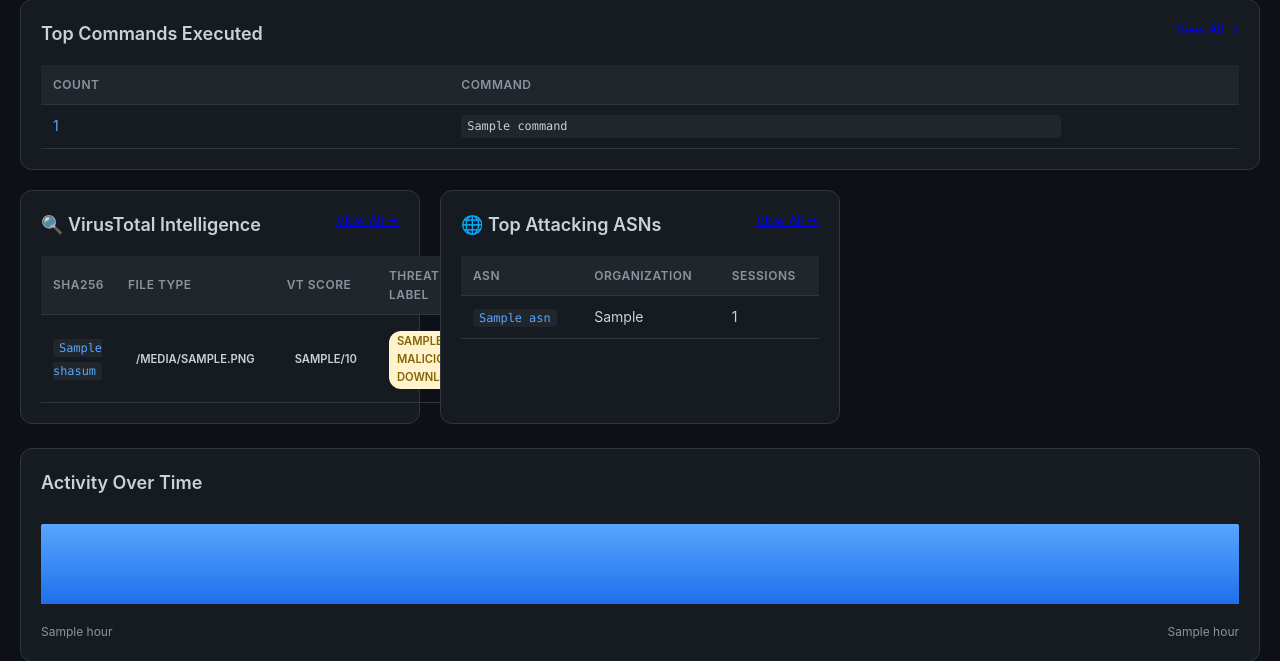
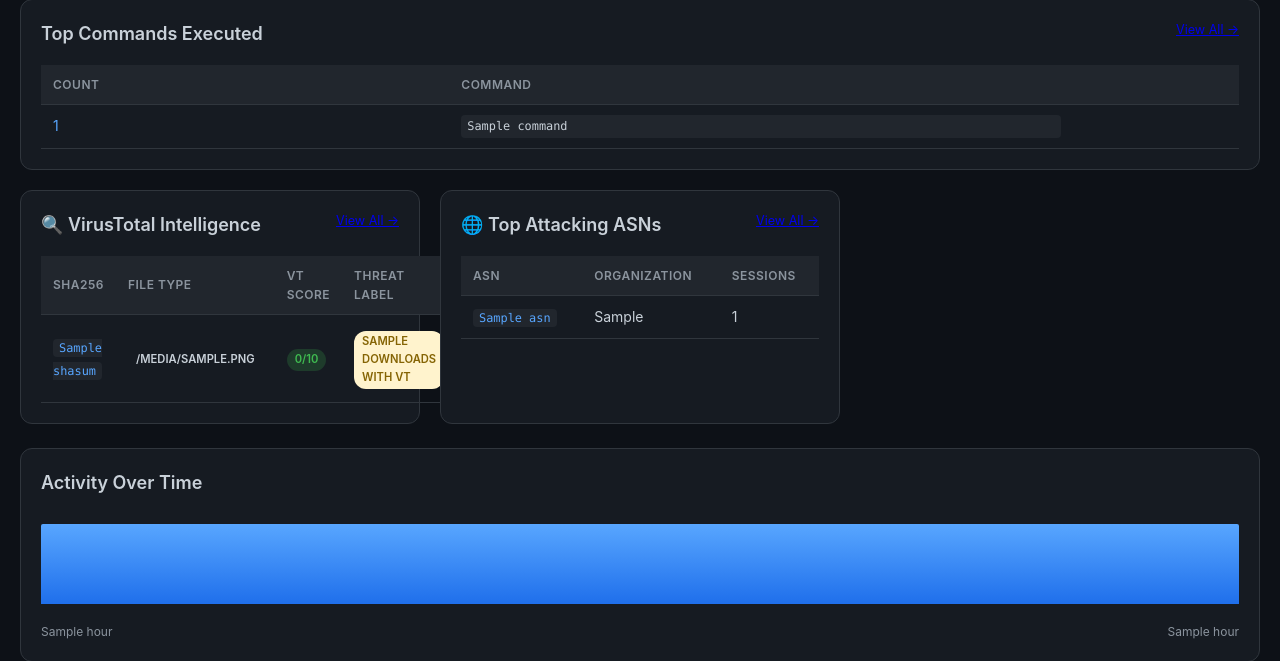
Before and after one commit to reuteras/cowrie-deploy-toolkit, a Flask app: template web/templates/index.html in a window 1280 px wide. Shown: the part 1309-1970 px from the top of the page. Run offline with Flask 3, Linux system fonts and the light colour scheme; the template is opened without the code that fills it: most values are stand-ins (such as "Sample title", 1, 10 or a date in 2020); a database or web service that is not in the repository returns one stand-in record (values such as "Sample title"); data that the repository does not hold is empty; parts of the project's set-up code (start-up, migrations or seed data) failed here and were passed over.

Commit message:
Fix VirusTotal information on front page

```diff
--- a/web/app.py
+++ b/web/app.py
@@ -720,6 +720,9 @@ class SessionParser:
                 elif cache_db:
                     vt_data = cache_db.get_vt_result(shasum)
 
+                # Always add files to scanned list, even without VT data
+                all_scanned_files[shasum] = dl
+
                 if vt_data:
                     vt_total_scanned += 1
                     detections = vt_data.get("detections", 0)
@@ -734,9 +737,6 @@ class SessionParser:
                     vt_total_detections += detections
                     vt_total_engines += total_eng
 
-                    # Track all scanned files (including clean files with 0 detections)
-                    all_scanned_files[shasum] = dl
-
                     if detections > 0:
                         vt_total_malicious += 1
 
@@ -744,6 +744,12 @@ class SessionParser:
                         threat_label = vt_data.get("threat_label", "")
                         if threat_label:
                             vt_threat_families.add(threat_label)
+                else:
+                    # No VT data available, set defaults
+                    dl["vt_detections"] = 0
+                    dl["vt_total"] = 0
+                    dl["vt_link"] = ""
+                    dl["vt_threat_label"] = ""
 
         # Calculate VirusTotal statistics
         vt_stats = {
@@ -770,7 +776,7 @@ class SessionParser:
             "top_commands": command_counter.most_common(20),
             "top_clients": client_version_counter.most_common(10),
             "top_asns": top_asns,
-            "top_malicious_downloads": top_downloads,
+            "top_downloads_with_vt": top_downloads,
             "vt_stats": vt_stats,
             "hourly_activity": sorted_hours[-48:],  # Last 48 hours
         }
--- a/web/templates/index.html
+++ b/web/templates/index.html
@@ -213,7 +213,7 @@
         <!-- Threat Intelligence: VirusTotal -->
         <div class="dashboard-card">
             <h2>🔍 VirusTotal Intelligence <a href="{{ url_for('downloads', **filter_params) }}" style="font-size: 0.7em; font-weight: normal; float: right;">View All →</a></h2>
-            {% if stats.top_malicious_downloads %}
+            {% if stats.top_downloads_with_vt and stats.top_downloads_with_vt|length > 0 %}
             <table class="data-table">
                 <thead>
                     <tr>
@@ -225,7 +225,7 @@
                     </tr>
                 </thead>
                 <tbody>
-                    {% for dl in stats.top_malicious_downloads %}
+                    {% for dl in stats.top_downloads_with_vt %}
                     <tr>
                         <td>
                             <a href="https://www.virustotal.com/gui/file/{{ dl.shasum }}" target="_blank"
@@ -255,8 +255,12 @@
                             <span class="badge badge-danger">{{ dl.vt_detections }}/{{ dl.vt_total }}</span>
                             {% elif dl.vt_detections >= 10 %}
                             <span class="badge badge-warning">{{ dl.vt_detections }}/{{ dl.vt_total }}</span>
+                            {% elif dl.vt_detections > 0 %}
+                            <span class="badge badge-info">{{ dl.vt_detections }}/{{ dl.vt_total }}</span>
+                            {% elif dl.vt_total > 0 %}
+                            <span class="badge badge-success">0/{{ dl.vt_total }}</span>
                             {% else %}
-                            <span class="badge badge-info">{{ dl.vt_detections }}/{{ dl.vt_total }}</span>
+                            <span class="text-muted">—</span>
                             {% endif %}
                         </td>
                         <td>
@@ -274,9 +278,9 @@
                 </tbody>
             </table>
             {% else %}
-            <p class="no-data">No malicious downloads detected</p>
+            <p class="no-data">No downloads scanned by VirusTotal</p>
             <p style="font-size: 0.9em; color: var(--text-secondary); margin-top: 0.5rem;">
-                VirusTotal threat intelligence for downloaded malware samples, showing detection counts across antivirus engines.
+                Files will appear here once they are scanned by VirusTotal for malware detection.
             </p>
             {% endif %}
         </div>
```
Also changed, not shown: web/multisource.py (+6 -6 lines).
